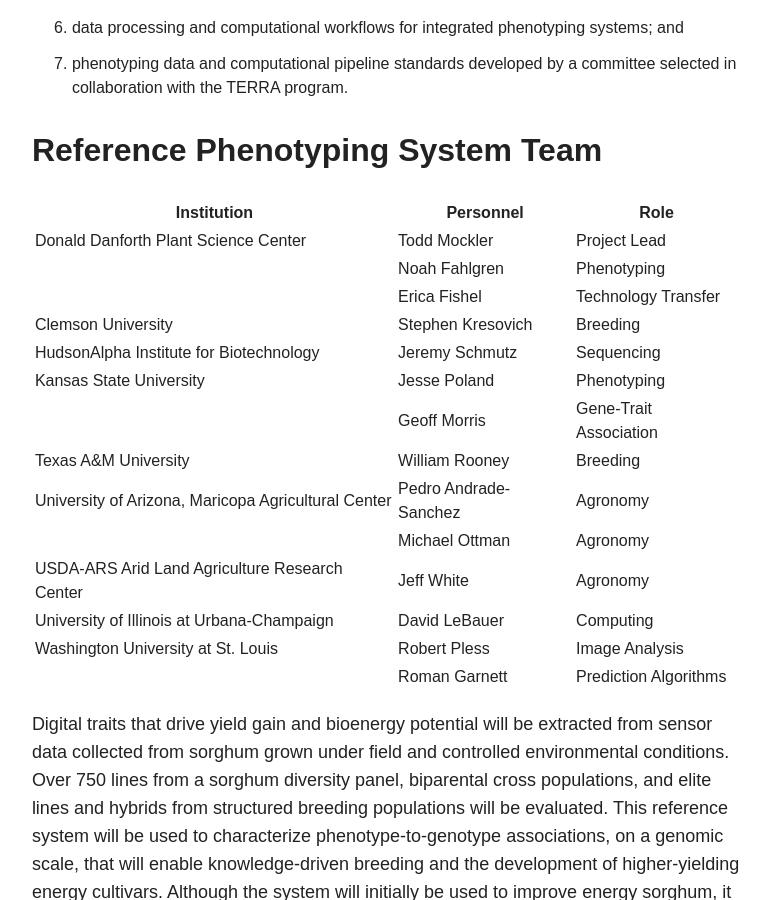
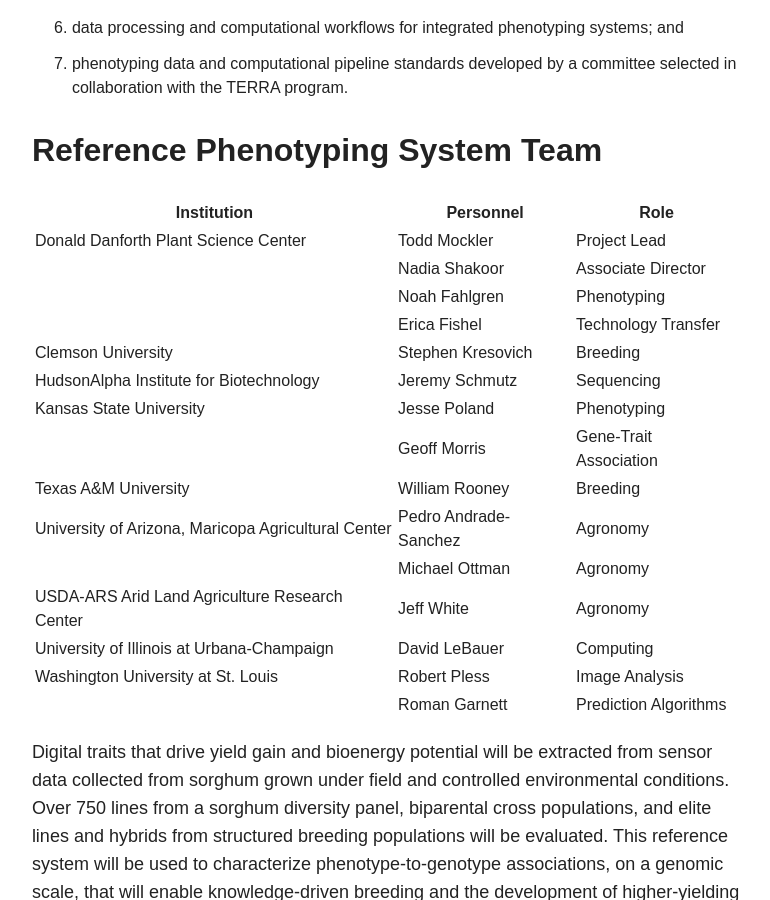
Before and after one commit to terra-reference/terraref.github.io, a Jekyll site: the page built from about/index.md, in a window 1280 px wide and 900 px high, scrolled down 1457 px. Shown: the whole window, without its empty margins (254-1024 px from the left). Built offline with Jekyll 4.4.1, drawn with Linux system fonts in a browser that asks for light colours; nearby versions of some CDN libraries.

Commit message:
Update index.md

```diff
--- a/about/index.md
+++ b/about/index.md
@@ -34,6 +34,7 @@ TERRA-REF will develop an integrated phenotyping system for energy Sorghum that
 | Institution                                         | Personnel             | Role                   |
 |-----------------------------------------------------|-----------------------|------------------------|
 | Donald Danforth Plant Science Center                | Todd Mockler          | Project Lead           |
+|                                                     | Nadia Shakoor         | Associate Director     |
 |                                                     | Noah Fahlgren         | Phenotyping            |
 |                                                     | Erica Fishel          | Technology Transfer    |
 | Clemson University                                  | Stephen Kresovich     | Breeding               |
```
